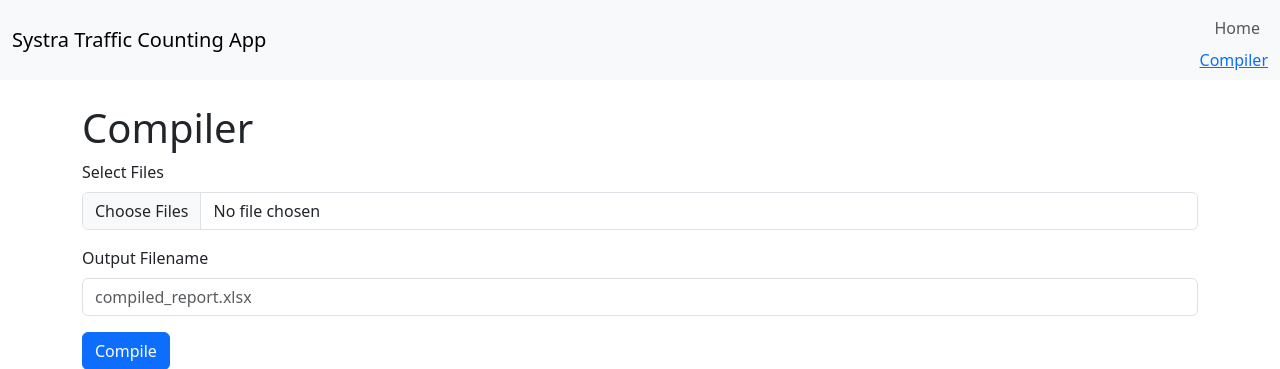
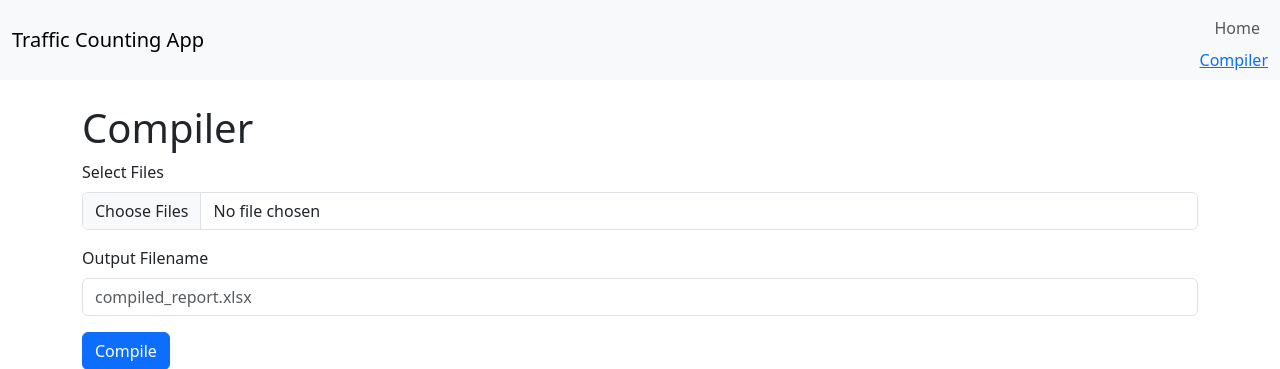
Before and after one commit to systragroup/SG-TCTool, a Flask app: page /compile in a window 1280 px wide. Shown: the top 369 px of the page. Run offline with Flask 3, Linux system fonts and the light colour scheme.

Commit message:
Refactor: improve HTML titles for consistency

```diff
--- a/templates/compile.html
+++ b/templates/compile.html
@@ -2,7 +2,7 @@
 <html lang="en">
 <head>
     <meta charset="UTF-8">
-    <title>Compiler - Systra Traffic Counting App</title>
+    <title>Compiler - Traffic Counting App</title>
     <!-- Include Bootstrap CSS -->
     <link href="https://cdn.jsdelivr.net/npm/bootstrap@5.3.0/dist/css/bootstrap.min.css" rel="stylesheet">
 </head>
@@ -11,7 +11,7 @@
     <nav class="navbar navbar-expand-lg navbar-light bg-light">
         <div class="container-fluid">
             <!-- App Title -->
-            <a class="navbar-brand" href="/">Systra Traffic Counting App</a>
+            <a class="navbar-brand" href="/">Traffic Counting App</a>
             <!-- Toggler -->
             <button class="navbar-toggler" type="button" data-bs-toggle="collapse" data-bs-target="#navbarNav" aria-controls="navbarNav" aria-expanded="false" aria-label="Toggle navigation">
                 <span class="navbar-toggler-icon"></span>
```
